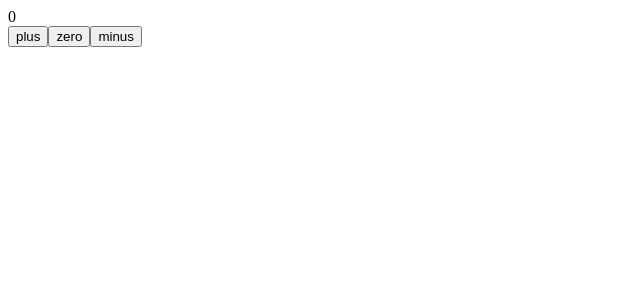
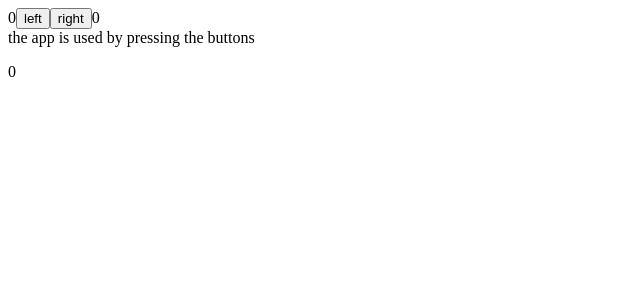
Before and after one commit to architkakkar/fullstack-open, a React (Vite) app in the folder playground/: page / in a window 1280 px wide. Shown: the top 300 px of the page, without its empty margins (0-640 px from the left). Built offline with nearby package versions, Linux system fonts and the light colour scheme.

Commit message:
MOOC part1d completed.

```diff
--- a/playground/src/App.jsx
+++ b/playground/src/App.jsx
@@ -1,32 +1,67 @@
+import PropTypes from 'prop-types'
 import { useState } from 'react'
-import Display from './Display'
-import Button from './Button'
 
-const App = () => {
-  const [ counter, setCounter ] = useState(0)
-
-  const increase = () => setCounter(counter + 1)
-  const decrease = () => setCounter(counter - 1)
-  const reset = () => setCounter(0)
-
+const History = (props) => {
+  if (props.allClicks.length === 0) {
+    return (
+      <div>
+        the app is used by pressing the buttons
+      </div>
+    )
+  }
   return (
     <div>
-      <Display counter={counter}/>
-
-      <Button
-        onClick={increase}
-        text='plus'
-      />
-      <Button
-        onClick={reset}
-        text='zero'
-      />
-      <Button
-        onClick={decrease}
-        text='minus'
-      />
+      button press history: {props.allClicks.join(' ')}
     </div>
   )
 }
 
-export default App
+History.propTypes = {
+  allClicks: PropTypes.array.isRequired,
+}
+
+const Button = ({ handleClick, text }) => (
+  <button onClick={handleClick}>
+    {text}
+  </button>
+)
+
+Button.propTypes = {
+  handleClick: PropTypes.func.isRequired,
+  text: PropTypes.string.isRequired,
+}
+
+const App = () => {
+  const [left, setLeft] = useState(0)
+  const [right, setRight] = useState(0)
+  const [total, setTotal] = useState(0)
+
+  const [allClicks, setAll] = useState([])
+
+  const handleLeftClick = () => {
+    setAll(allClicks.concat('L'))
+    const newLeft = left + 1;
+    setLeft(newLeft)
+    setTotal(newLeft + right)
+  }
+
+  const handleRightClick = () => {
+    setAll(allClicks.concat('R'))
+    const newRight = right + 1;
+    setRight(newRight)
+    setTotal(left + newRight)
+  }
+
+  return (
+    <div>
+      {left}
+      <Button handleClick={handleLeftClick} text='left' />
+      <Button handleClick={handleRightClick} text='right' />
+      {right}
+      <History allClicks={allClicks} />
+      <p>{total}</p>
+    </div>
+  )
+}
+
+export default App;
```
